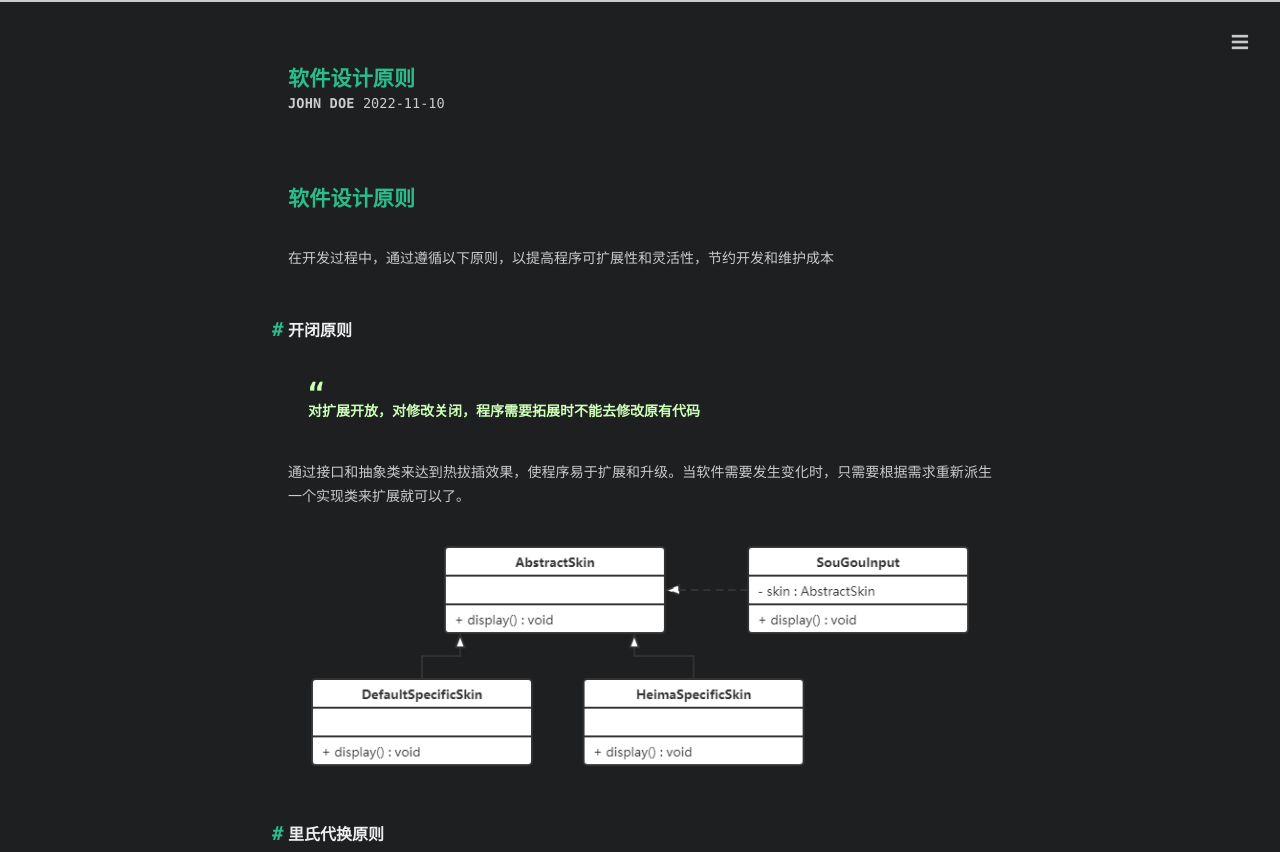
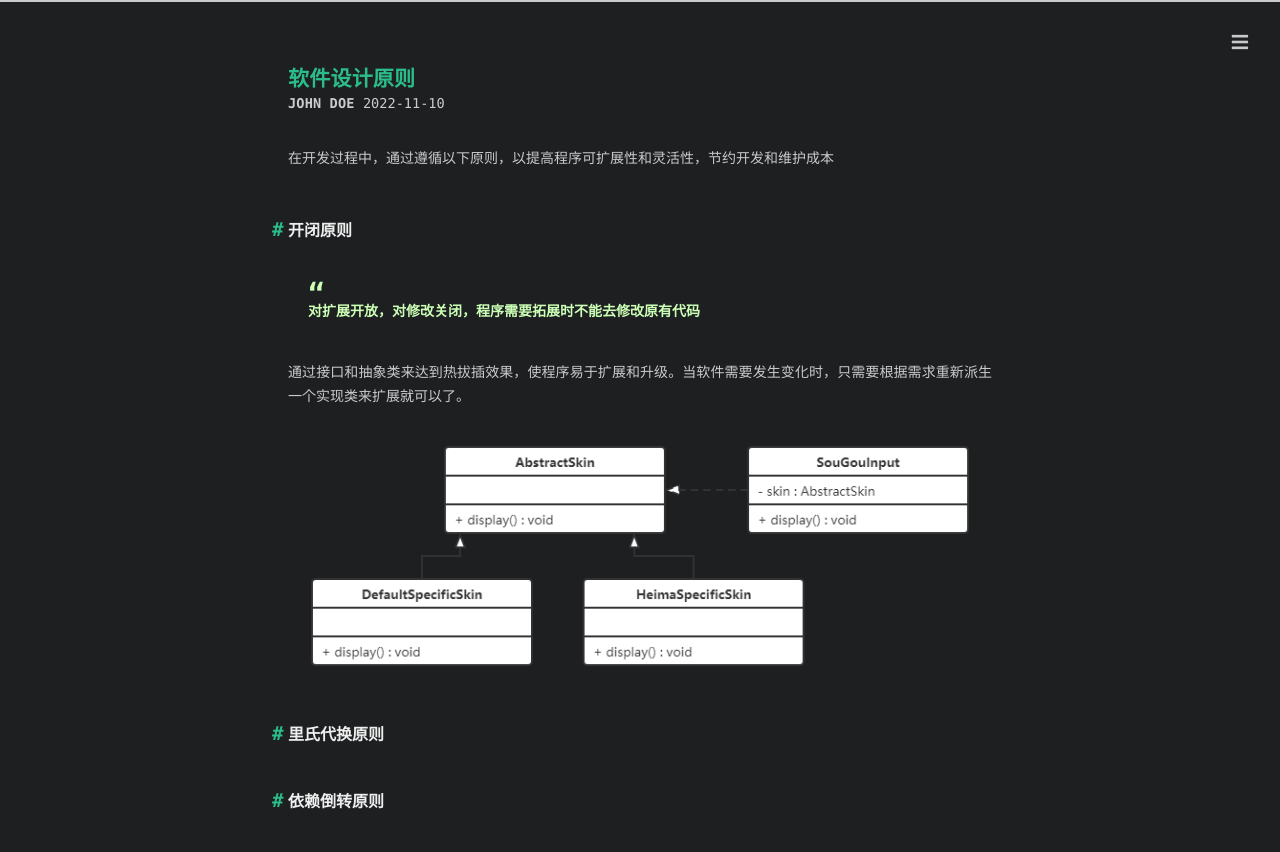
Before and after one commit to linfz0/linfz0.github.io, a plain HTML site: page 2022/11/10/软件设计原则/index.html in a window 1280 px wide. Shown: the top 852 px of the page. Drawn offline with nearby package versions, Linux system fonts and the light colour scheme; some packages are replaced by stand-ins of ours; a script that the page names is missing; a web font is replaced by a local one.

Commit message:
Site updated: 2022-11-10 17:27:35

```diff
--- a/2022/11/10/软件设计原则/index.html
+++ b/2022/11/10/软件设计原则/index.html
@@ -6,16 +6,16 @@
     <meta http-equiv="X-UA-Compatible" content="IE=edge">
     <meta name="HandheldFriendly" content="True">
     <meta name="viewport" content="width=device-width, initial-scale=1, maximum-scale=5" />
-    <meta name="description" content="软件设计原则在开发过程中，通过遵循以下原则，以提高程序可扩展性和灵活性，节约开发和维护成本 开闭原则 对扩展开放，对修改关闭，程序需要拓展时不能去修改原有代码  通过接口和抽象类来达到热拔插效果，使程序易于扩展和升级。当软件需要发生变化时，只需要根据需求重新派生一个实现类来扩展就可以了。     里氏代换原则依赖倒转原则接口隔离原则迪米特法则合成复用原则">
+    <meta name="description" content="在开发过程中，通过遵循以下原则，以提高程序可扩展性和灵活性，节约开发和维护成本 开闭原则 对扩展开放，对修改关闭，程序需要拓展时不能去修改原有代码  通过接口和抽象类来达到热拔插效果，使程序易于扩展和升级。当软件需要发生变化时，只需要根据需求重新派生一个实现类来扩展就可以了。     里氏代换原则依赖倒转原则接口隔离原则迪米特法则合成复用原则">
 <meta property="og:type" content="article">
 <meta property="og:title" content="软件设计原则">
 <meta property="og:url" content="https://github.com/linfz0/linfz0.github.io/2022/11/10/%E8%BD%AF%E4%BB%B6%E8%AE%BE%E8%AE%A1%E5%8E%9F%E5%88%99/index.html">
 <meta property="og:site_name" content="Hexo">
-<meta property="og:description" content="软件设计原则在开发过程中，通过遵循以下原则，以提高程序可扩展性和灵活性，节约开发和维护成本 开闭原则 对扩展开放，对修改关闭，程序需要拓展时不能去修改原有代码  通过接口和抽象类来达到热拔插效果，使程序易于扩展和升级。当软件需要发生变化时，只需要根据需求重新派生一个实现类来扩展就可以了。     里氏代换原则依赖倒转原则接口隔离原则迪米特法则合成复用原则">
+<meta property="og:description" content="在开发过程中，通过遵循以下原则，以提高程序可扩展性和灵活性，节约开发和维护成本 开闭原则 对扩展开放，对修改关闭，程序需要拓展时不能去修改原有代码  通过接口和抽象类来达到热拔插效果，使程序易于扩展和升级。当软件需要发生变化时，只需要根据需求重新派生一个实现类来扩展就可以了。     里氏代换原则依赖倒转原则接口隔离原则迪米特法则合成复用原则">
 <meta property="og:locale" content="en_US">
 <meta property="og:image" content="https://github.com/2022/11/10/%E8%BD%AF%E4%BB%B6%E8%AE%BE%E8%AE%A1%E5%8E%9F%E5%88%99/open-close.png">
 <meta property="article:published_time" content="2022-11-10T09:10:52.000Z">
-<meta property="article:modified_time" content="2022-11-10T09:25:47.511Z">
+<meta property="article:modified_time" content="2022-11-10T09:27:19.038Z">
 <meta property="article:author" content="John Doe">
 <meta name="twitter:card" content="summary">
 <meta name="twitter:image" content="https://github.com/2022/11/10/%E8%BD%AF%E4%BB%B6%E8%AE%BE%E8%AE%A1%E5%8E%9F%E5%88%99/open-close.png">
@@ -105,7 +105,7 @@
 
     </div>
     <div id="toc">
-      <ol class="toc"><li class="toc-item toc-level-1"><a class="toc-link" href="#%E8%BD%AF%E4%BB%B6%E8%AE%BE%E8%AE%A1%E5%8E%9F%E5%88%99"><span class="toc-number">1.</span> <span class="toc-text">软件设计原则</span></a><ol class="toc-child"><li class="toc-item toc-level-2"><a class="toc-link" href="#%E5%BC%80%E9%97%AD%E5%8E%9F%E5%88%99"><span class="toc-number">1.1.</span> <span class="toc-text">开闭原则</span></a></li><li class="toc-item toc-level-2"><a class="toc-link" href="#%E9%87%8C%E6%B0%8F%E4%BB%A3%E6%8D%A2%E5%8E%9F%E5%88%99"><span class="toc-number">1.2.</span> <span class="toc-text">里氏代换原则</span></a></li><li class="toc-item toc-level-2"><a class="toc-link" href="#%E4%BE%9D%E8%B5%96%E5%80%92%E8%BD%AC%E5%8E%9F%E5%88%99"><span class="toc-number">1.3.</span> <span class="toc-text">依赖倒转原则</span></a></li><li class="toc-item toc-level-2"><a class="toc-link" href="#%E6%8E%A5%E5%8F%A3%E9%9A%94%E7%A6%BB%E5%8E%9F%E5%88%99"><span class="toc-number">1.4.</span> <span class="toc-text">接口隔离原则</span></a></li><li class="toc-item toc-level-2"><a class="toc-link" href="#%E8%BF%AA%E7%B1%B3%E7%89%B9%E6%B3%95%E5%88%99"><span class="toc-number">1.5.</span> <span class="toc-text">迪米特法则</span></a></li><li class="toc-item toc-level-2"><a class="toc-link" href="#%E5%90%88%E6%88%90%E5%A4%8D%E7%94%A8%E5%8E%9F%E5%88%99"><span class="toc-number">1.6.</span> <span class="toc-text">合成复用原则</span></a></li></ol></li></ol>
+      <ol class="toc"><li class="toc-item toc-level-2"><a class="toc-link" href="#%E5%BC%80%E9%97%AD%E5%8E%9F%E5%88%99"><span class="toc-number">1.</span> <span class="toc-text">开闭原则</span></a></li><li class="toc-item toc-level-2"><a class="toc-link" href="#%E9%87%8C%E6%B0%8F%E4%BB%A3%E6%8D%A2%E5%8E%9F%E5%88%99"><span class="toc-number">2.</span> <span class="toc-text">里氏代换原则</span></a></li><li class="toc-item toc-level-2"><a class="toc-link" href="#%E4%BE%9D%E8%B5%96%E5%80%92%E8%BD%AC%E5%8E%9F%E5%88%99"><span class="toc-number">3.</span> <span class="toc-text">依赖倒转原则</span></a></li><li class="toc-item toc-level-2"><a class="toc-link" href="#%E6%8E%A5%E5%8F%A3%E9%9A%94%E7%A6%BB%E5%8E%9F%E5%88%99"><span class="toc-number">4.</span> <span class="toc-text">接口隔离原则</span></a></li><li class="toc-item toc-level-2"><a class="toc-link" href="#%E8%BF%AA%E7%B1%B3%E7%89%B9%E6%B3%95%E5%88%99"><span class="toc-number">5.</span> <span class="toc-text">迪米特法则</span></a></li><li class="toc-item toc-level-2"><a class="toc-link" href="#%E5%90%88%E6%88%90%E5%A4%8D%E7%94%A8%E5%8E%9F%E5%88%99"><span class="toc-number">6.</span> <span class="toc-text">合成复用原则</span></a></li></ol>
     </div>
   </span>
 </div>
@@ -144,7 +144,7 @@
 
 
   <div class="content" itemprop="articleBody">
-    <h1 id="软件设计原则"><a href="#软件设计原则" class="headerlink" title="软件设计原则"></a>软件设计原则</h1><p>在开发过程中，通过遵循以下原则，以提高程序可扩展性和灵活性，节约开发和维护成本</p>
+    <p>在开发过程中，通过遵循以下原则，以提高程序可扩展性和灵活性，节约开发和维护成本</p>
 <h2 id="开闭原则"><a href="#开闭原则" class="headerlink" title="开闭原则"></a>开闭原则</h2><blockquote>
 <p><strong>对扩展开放，对修改关闭</strong>，程序需要拓展时不能去修改原有代码</p>
 </blockquote>
@@ -178,7 +178,7 @@
     </div>
 
     <div id="toc-footer" style="display: none">
-      <ol class="toc"><li class="toc-item toc-level-1"><a class="toc-link" href="#%E8%BD%AF%E4%BB%B6%E8%AE%BE%E8%AE%A1%E5%8E%9F%E5%88%99"><span class="toc-number">1.</span> <span class="toc-text">软件设计原则</span></a><ol class="toc-child"><li class="toc-item toc-level-2"><a class="toc-link" href="#%E5%BC%80%E9%97%AD%E5%8E%9F%E5%88%99"><span class="toc-number">1.1.</span> <span class="toc-text">开闭原则</span></a></li><li class="toc-item toc-level-2"><a class="toc-link" href="#%E9%87%8C%E6%B0%8F%E4%BB%A3%E6%8D%A2%E5%8E%9F%E5%88%99"><span class="toc-number">1.2.</span> <span class="toc-text">里氏代换原则</span></a></li><li class="toc-item toc-level-2"><a class="toc-link" href="#%E4%BE%9D%E8%B5%96%E5%80%92%E8%BD%AC%E5%8E%9F%E5%88%99"><span class="toc-number">1.3.</span> <span class="toc-text">依赖倒转原则</span></a></li><li class="toc-item toc-level-2"><a class="toc-link" href="#%E6%8E%A5%E5%8F%A3%E9%9A%94%E7%A6%BB%E5%8E%9F%E5%88%99"><span class="toc-number">1.4.</span> <span class="toc-text">接口隔离原则</span></a></li><li class="toc-item toc-level-2"><a class="toc-link" href="#%E8%BF%AA%E7%B1%B3%E7%89%B9%E6%B3%95%E5%88%99"><span class="toc-number">1.5.</span> <span class="toc-text">迪米特法则</span></a></li><li class="toc-item toc-level-2"><a class="toc-link" href="#%E5%90%88%E6%88%90%E5%A4%8D%E7%94%A8%E5%8E%9F%E5%88%99"><span class="toc-number">1.6.</span> <span class="toc-text">合成复用原则</span></a></li></ol></li></ol>
+      <ol class="toc"><li class="toc-item toc-level-2"><a class="toc-link" href="#%E5%BC%80%E9%97%AD%E5%8E%9F%E5%88%99"><span class="toc-number">1.</span> <span class="toc-text">开闭原则</span></a></li><li class="toc-item toc-level-2"><a class="toc-link" href="#%E9%87%8C%E6%B0%8F%E4%BB%A3%E6%8D%A2%E5%8E%9F%E5%88%99"><span class="toc-number">2.</span> <span class="toc-text">里氏代换原则</span></a></li><li class="toc-item toc-level-2"><a class="toc-link" href="#%E4%BE%9D%E8%B5%96%E5%80%92%E8%BD%AC%E5%8E%9F%E5%88%99"><span class="toc-number">3.</span> <span class="toc-text">依赖倒转原则</span></a></li><li class="toc-item toc-level-2"><a class="toc-link" href="#%E6%8E%A5%E5%8F%A3%E9%9A%94%E7%A6%BB%E5%8E%9F%E5%88%99"><span class="toc-number">4.</span> <span class="toc-text">接口隔离原则</span></a></li><li class="toc-item toc-level-2"><a class="toc-link" href="#%E8%BF%AA%E7%B1%B3%E7%89%B9%E6%B3%95%E5%88%99"><span class="toc-number">5.</span> <span class="toc-text">迪米特法则</span></a></li><li class="toc-item toc-level-2"><a class="toc-link" href="#%E5%90%88%E6%88%90%E5%A4%8D%E7%94%A8%E5%8E%9F%E5%88%99"><span class="toc-number">6.</span> <span class="toc-text">合成复用原则</span></a></li></ol>
     </div>
 
     <div id="share-footer" style="display: none">
```
